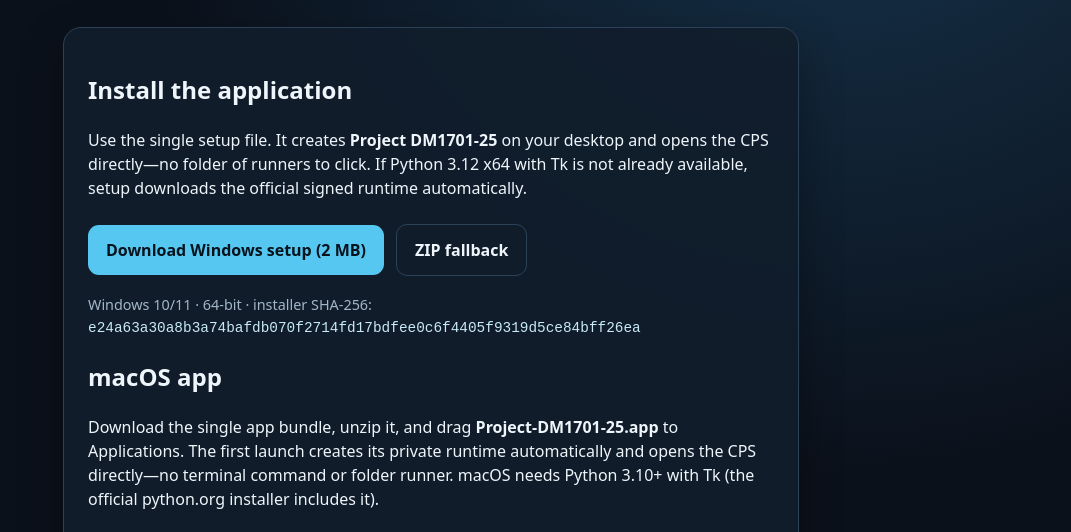
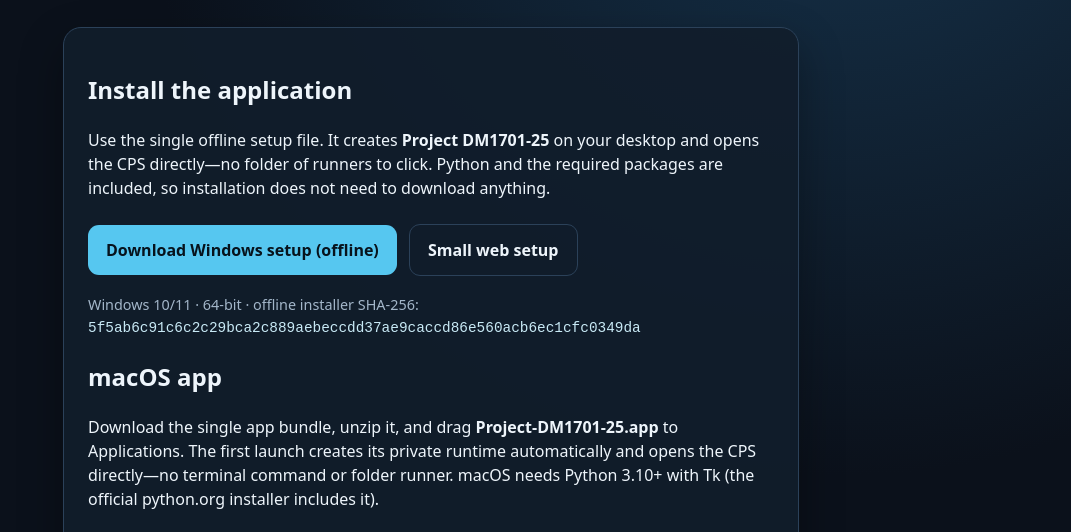
Before and after one commit to Slade342/project-dm1701-25, a plain HTML site: page index.html in a window 1280 px wide. Shown: the part 245-777 px from the top of the page, without its empty margins (209-1280 px from the left). Drawn offline with Linux system fonts and the light colour scheme.

Commit message:
Publish self-contained Windows installer

```diff
--- a/index.html
+++ b/index.html
@@ -27,10 +27,10 @@
   <p class="lead">A standalone CPS for the Baofeng DM‑1701 / Retevis RT84: FM, DMR, and an experimental P25 Phase 1 receive workflow.</p>
   <section class="card">
     <h2>Install the application</h2>
-    <p>Use the single setup file. It creates <strong>Project DM1701-25</strong> on your desktop and opens the CPS directly—no folder of runners to click. If Python 3.12 x64 with Tk is not already available, setup downloads the official signed runtime automatically.</p>
-    <a class="button" href="downloads/Project-DM1701-25-Setup-0.4-Web.exe" download>Download Windows setup (2 MB)</a>
-    <a class="button secondary" href="downloads/Project-DM1701-25-Setup-0.4-Web.zip" download>ZIP fallback</a>
-    <p class="meta">Windows 10/11 · 64-bit · installer SHA-256: <code>e24a63a30a8b3a74bafdb070f2714fd17bdfee0c6f4405f9319d5ce84bff26ea</code></p>
+    <p>Use the single offline setup file. It creates <strong>Project DM1701-25</strong> on your desktop and opens the CPS directly—no folder of runners to click. Python and the required packages are included, so installation does not need to download anything.</p>
+    <a class="button" href="downloads/Project-DM1701-25-Setup-0.4.exe" download>Download Windows setup (offline)</a>
+    <a class="button secondary" href="downloads/Project-DM1701-25-Setup-0.4-Web.exe" download>Small web setup</a>
+    <p class="meta">Windows 10/11 · 64-bit · offline installer SHA-256: <code>5f5ab6c91c6c2c29bca2c889aebeccdd37ae9caccd86e560acb6ec1cfc0349da</code></p>
     <h2>macOS app</h2>
     <p>Download the single app bundle, unzip it, and drag <strong>Project-DM1701-25.app</strong> to Applications. The first launch creates its private runtime automatically and opens the CPS directly—no terminal command or folder runner. macOS needs Python 3.10+ with Tk (the official python.org installer includes it).</p>
     <a class="button secondary" href="downloads/Project-DM1701-25-macOS.zip" download>Download macOS app (ZIP)</a>
```
Also changed, not shown: downloads/SHA256SUMS.txt, 1 other file.
